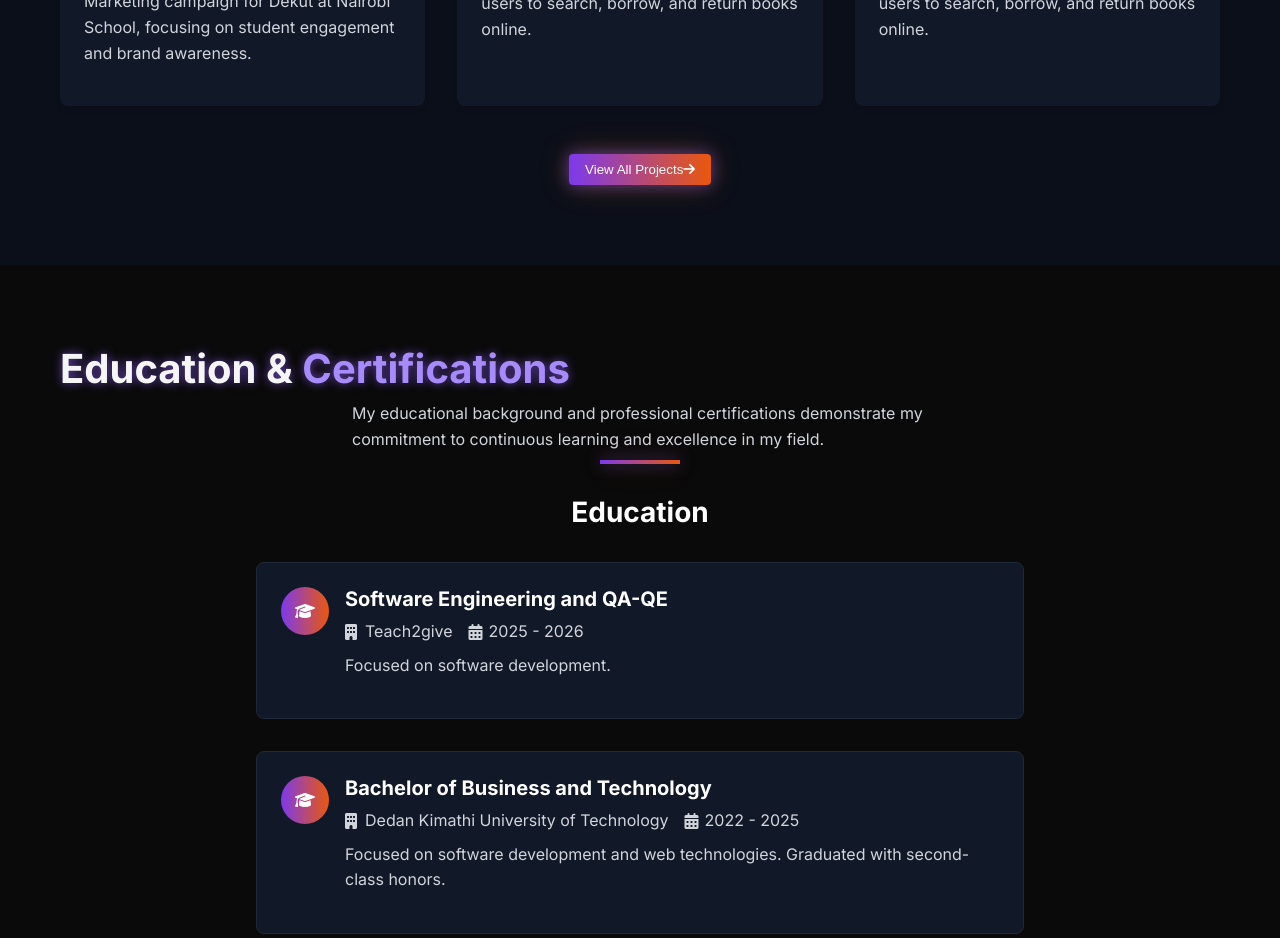
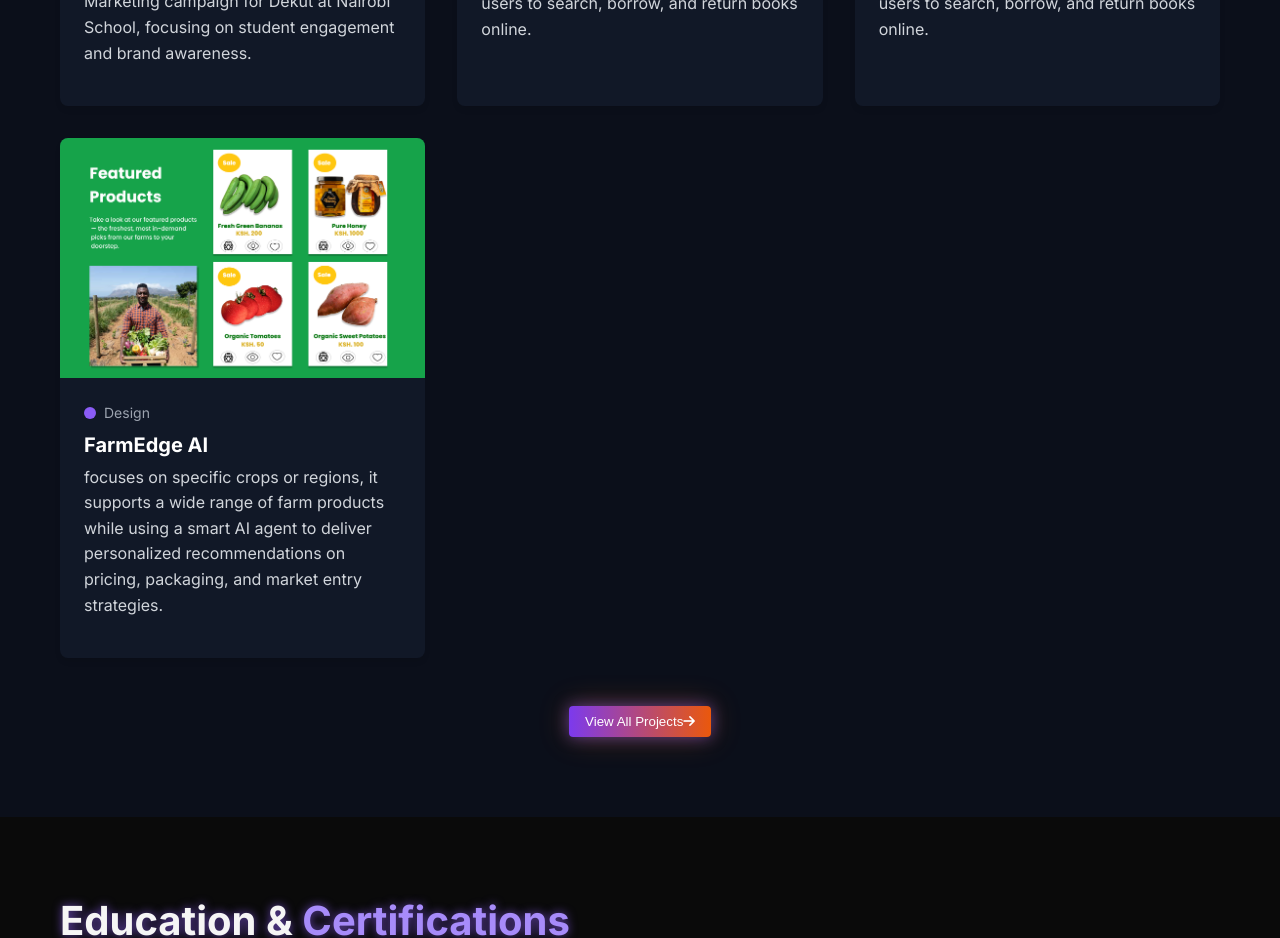
Before and after one commit to agbarbie/my-portfolio, an Angular app: page /home in a window 1280 px wide. Shown: the part 5820-6758 px from the top of the page. Built offline with nearby package versions, Linux system fonts and the light colour scheme.

Commit message:
new project

```diff
--- a/src/components/navbar/projects-section/projects-section.component.ts
+++ b/src/components/navbar/projects-section/projects-section.component.ts
@@ -128,7 +128,16 @@
       category: 'development',
       technologies: ['Express,Angular version 19,Typescript'],
       link: '',
-    }
+    },
+    {
+      id: 13,
+      title: 'FarmEdge AI',
+      description: 'focuses on specific crops or regions, it supports a wide range of farm products while using a smart AI agent to deliver personalized recommendations on pricing, packaging, and market entry strategies.',
+      image: 'assets/products.png',
+      category: 'design',
+      technologies: ['Figma'],
+      link: 'https://www.figma.com/design/v3dr6CR6JN5XKWXFgbYes4/Untitled?m=auto&t=9KerKNWFhyeOxqtE-6',
+    },
   ];
 
   get filteredProjects() {
```
Also changed, not shown: src/assets/images.jpeg (added), src/assets/products.png (added).
